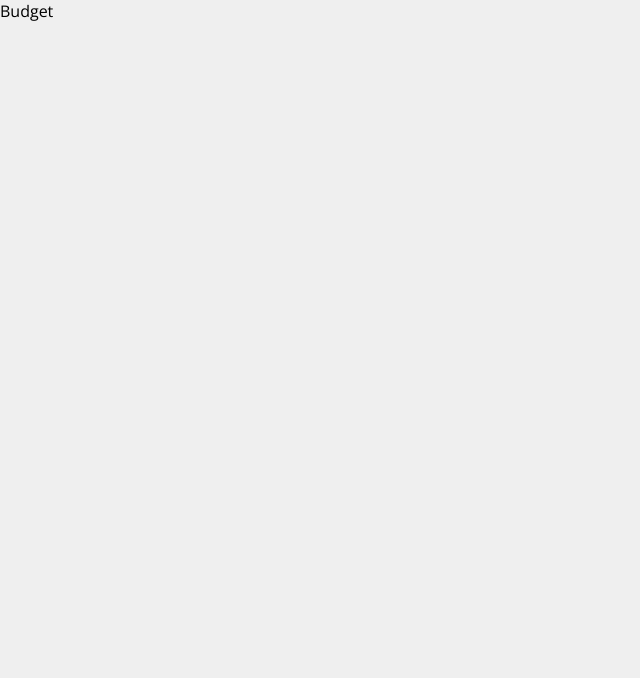
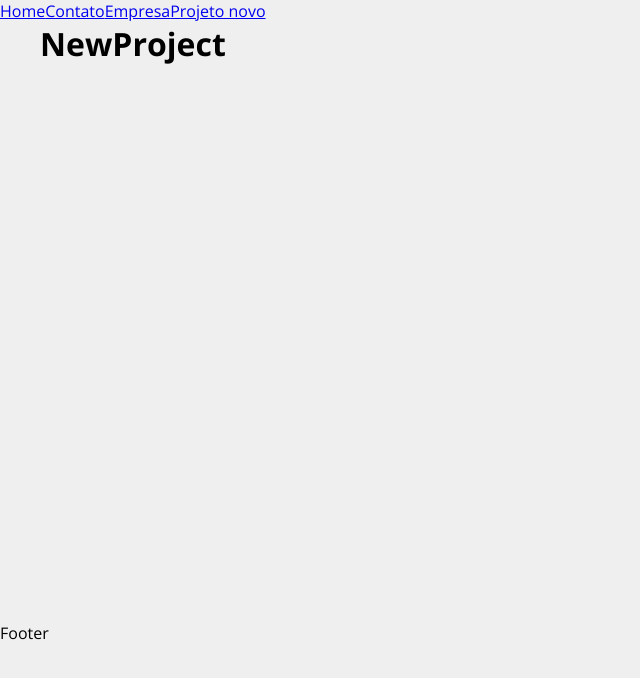
Before and after one commit to thomasbatista/budget, a JavaScript app: page /newproject in a window 1280 px wide. Shown: the top 678 px of the page, without its empty margins (0-640 px from the left). Built offline with nearby package versions, Linux system fonts and the light colour scheme; the HTML template or start-up script is replaced by a standard one.

Commit message:
react-router implementado

```diff
--- a/src/App.js
+++ b/src/App.js
@@ -1,7 +1,32 @@
+import { BrowserRouter as Router, Routes, Route, Link } from 'react-router-dom';
+
+import Home from './components/pages/Home'
+import Contact from './components/pages/Contact'
+import Company from './components/pages/Company'
+import NewProject from './components/pages/NewProject'
+
+import Container from './components/layout/Container';
+
 function App() {
   return (
     <div className="App">
-      <p>Budget</p>
+      <Router>
+        <div>
+          <Link to="/">Home</Link>
+          <Link to="/contact">Contato</Link>
+          <Link to="/company">Empresa</Link>
+          <Link to="/newproject">Projeto novo</Link>
+        </div>
+        <Container customClass="min-height">
+          <Routes>
+            <Route path="/" element={<Home />} />
+            <Route path="/contact" element={<Contact />} />
+            <Route path="/company" element={<Company />} />
+            <Route path="/newproject" element={<NewProject />} />
+          </Routes>
+        </Container>
+        <p>Footer</p>
+      </Router>
     </div>
   );
 }
--- /dev/null
+++ b/src/components/layout/Container.js
@@ -0,0 +1,11 @@
+import styles from './Container.module.css'
+
+function Container(props) {
+    return (
+        <div className={`${styles.container} ${styles[props.customClass]}`}>
+            {props.children}
+        </div>
+    )
+}
+
+export default Container
--- /dev/null
+++ b/src/components/layout/Container.module.css
@@ -0,0 +1,20 @@
+.container {
+    width: 1200px;
+    display: flex;
+    justify-content: space-between;
+    margin: 0 auto;
+    flex-wrap: wrap;
+}
+
+.min-height {
+    min-height: 75vh;
+}
+
+.start {
+    justify-content: flex-start;
+}
+
+.column {
+    flex-direction: column;
+    justify-content: flex-start;
+}
--- /dev/null
+++ b/src/components/pages/Company.js
@@ -0,0 +1,7 @@
+function Company() {
+    return (
+        <h1>Company</h1>
+    )
+}
+
+export default Company
--- /dev/null
+++ b/src/components/pages/Contact.js
@@ -0,0 +1,7 @@
+function Contact() {
+    return (
+        <h1>Contact</h1>
+    )
+}
+
+export default Contact
--- /dev/null
+++ b/src/components/pages/Home.js
@@ -0,0 +1,7 @@
+function Home() {
+    return (
+        <h1>Home</h1>
+    )
+}
+
+export default Home
--- /dev/null
+++ b/src/components/pages/NewProject.js
@@ -0,0 +1,7 @@
+function NewProject() {
+    return (
+        <h1>NewProject</h1>
+    )
+}
+
+export default NewProject
```
